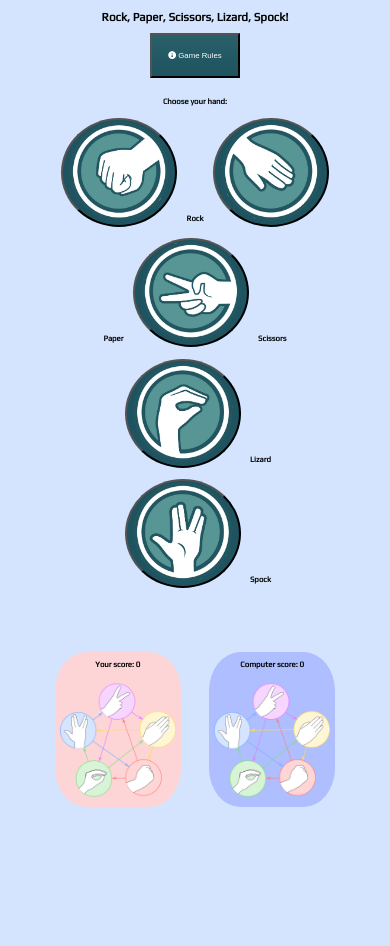
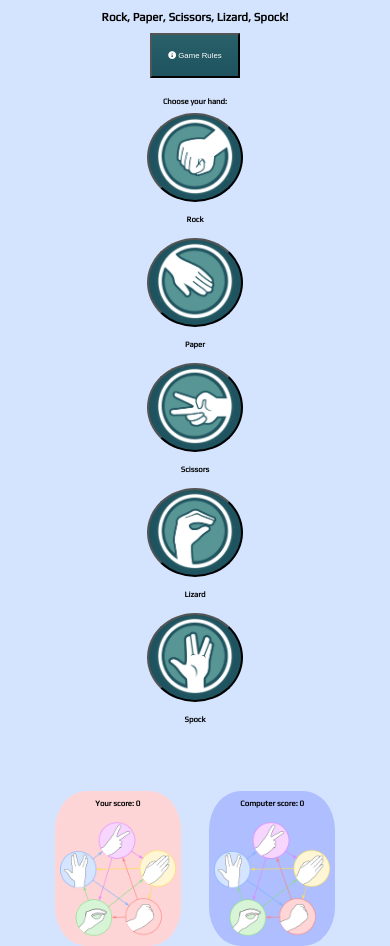
Before and after one commit to otherworldly94b/Rock-Paper-Scissors-Lizard-Spock, a plain HTML site: page index.html in a window 390 px wide. Before the commit the page ends 844 px from the top, so only its background shows below. Drawn offline with Linux system fonts and the light colour scheme; a web font is replaced by a local one.

Commit message:
Add media query for screens 500px and smaller

```diff
--- a/assets/css/style.css
+++ b/assets/css/style.css
@@ -133,3 +133,16 @@ body {
     text-decoration: none;
     cursor: pointer;
   }
+
+ /* Media query for small screens up to 500px */
+@media screen and (max-width: 500px) {
+    .buttons {
+        display: block;
+        margin: 2% auto;
+    }
+
+    .buttons img {
+        height: 80px;
+        width: 80px;
+    }
+}
```
